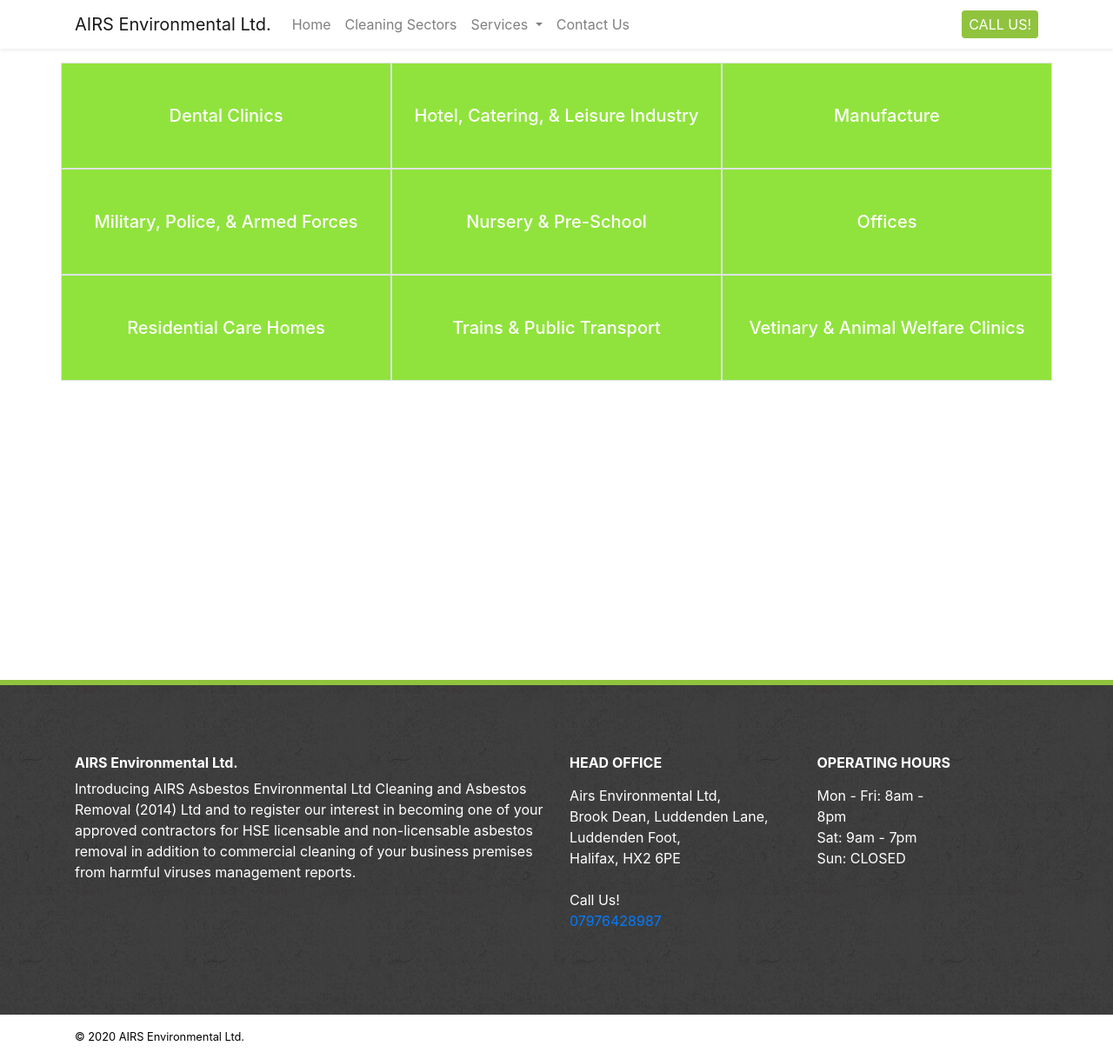
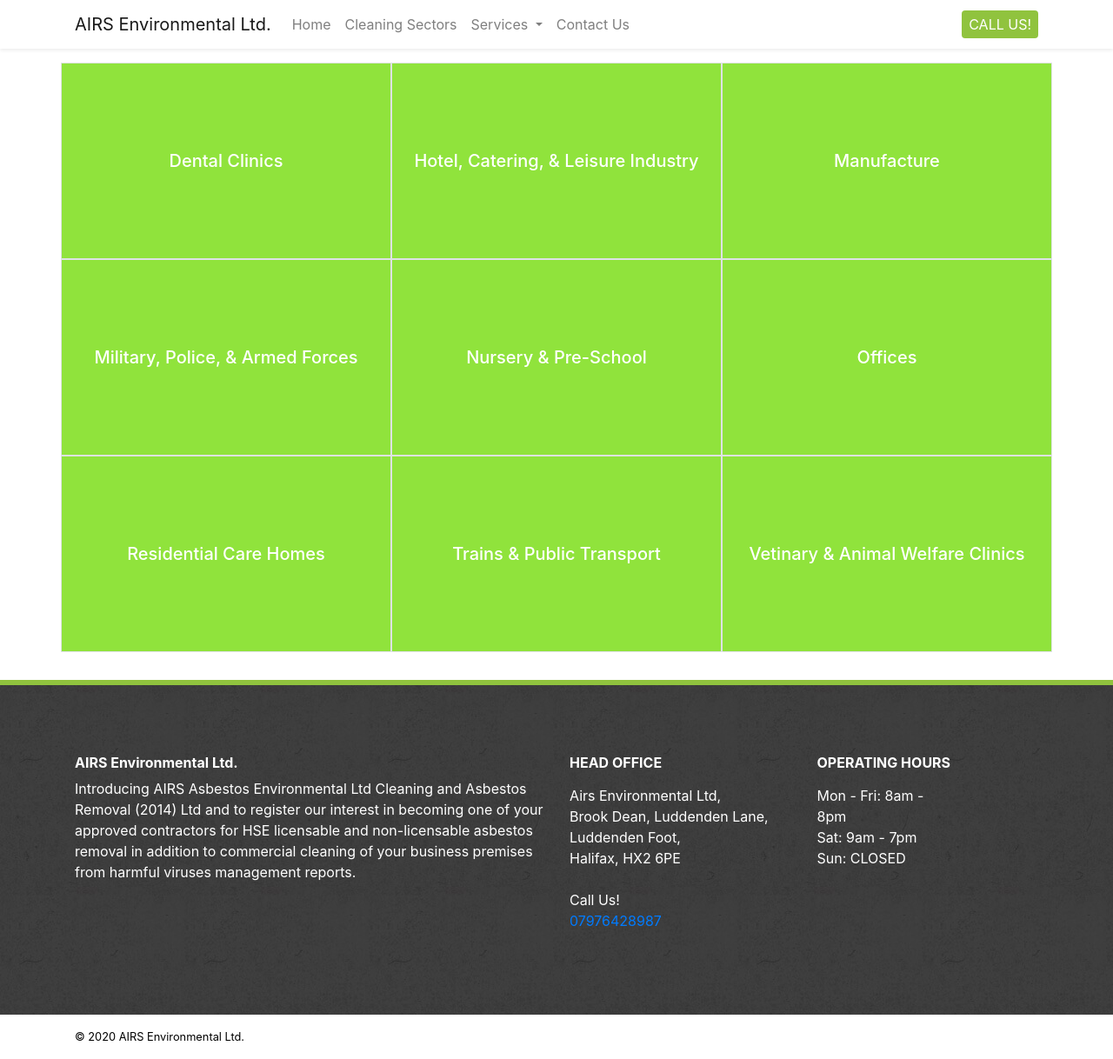
Before and after one commit to adyanmuhammad/airs-2, a Jekyll site: the page built from pages/sectors/index.md, in a window 1280 px wide and 1218 px high. Shown: the whole window at 87% size. Built offline with Jekyll 4.4.1, drawn with Linux system fonts in a browser that asks for light colours; nearby versions of some CDN libraries.

Commit message:
Add files via upload

```diff
--- a/pages/sectors/index.md
+++ b/pages/sectors/index.md
@@ -5,63 +5,63 @@ permalink: /sectors/
 ---
 
 <div class="row">
-  <div class="col-12 col-md-4 text-center border py-3 py-lg-5" style="background-color: #90e33c;">
+  <div class="col-12 col-md-4 text-center border" style="background-color: #90e33c; padding: 100px 0;">
     <h5 class="m-0 p-0">
       <a class="text-white" href="https://adyanmuhammad.github.io/airs-2/dental-clinics/">
         Dental Clinics
       </a>
     </h5>
   </div>
-  <div class="col-12 col-md-4 text-center border py-3 py-lg-5" style="background-color: #90e33c;">
+  <div class="col-12 col-md-4 text-center border" style="background-color: #90e33c; padding: 100px 0;">
     <h5 class="m-0 p-0">
       <a class="text-white" href="https://adyanmuhammad.github.io/airs-2/hotel-catering-and-leisure/">
         Hotel, Catering, & Leisure Industry
       </a>
     </h5>
   </div>
-  <div class="col-12 col-md-4 text-center border py-3 py-lg-5" style="background-color: #90e33c;">
+  <div class="col-12 col-md-4 text-center border" style="background-color: #90e33c; padding: 100px 0;">
     <h5 class="m-0 p-0">
       <a class="text-white" href="https://adyanmuhammad.github.io/airs-2/manufacture/">
         Manufacture
       </a>
     </h5>
   </div>
-  <div class="col-12 col-md-4 text-center border py-3 py-lg-5" style="background-color: #90e33c;">
+  <div class="col-12 col-md-4 text-center border" style="background-color: #90e33c; padding: 100px 0;">
     <h5 class="m-0 p-0">
       <a class="text-white" href="https://adyanmuhammad.github.io/airs-2/military-police-and-armed-forces/">
         Military, Police, & Armed Forces
       </a>
     </h5>
   </div>
-  <div class="col-12 col-md-4 text-center border py-3 py-lg-5" style="background-color: #90e33c;">
+  <div class="col-12 col-md-4 text-center border" style="background-color: #90e33c; padding: 100px 0;">
     <h5 class="m-0 p-0">
       <a class="text-white" href="https://adyanmuhammad.github.io/airs-2/nursery-and-pre-school/">
         Nursery & Pre-School
       </a>
     </h5>
   </div>
-  <div class="col-12 col-md-4 text-center border py-3 py-lg-5" style="background-color: #90e33c;">
+  <div class="col-12 col-md-4 text-center border" style="background-color: #90e33c; padding: 100px 0;">
     <h5 class="m-0 p-0">
       <a class="text-white" href="https://adyanmuhammad.github.io/airs-2/offices/">
         Offices
       </a>
     </h5>
   </div>
-  <div class="col-12 col-md-4 text-center border py-3 py-lg-5" style="background-color: #90e33c;">
+  <div class="col-12 col-md-4 text-center border" style="background-color: #90e33c; padding: 100px 0;">
     <h5 class="m-0 p-0">
       <a class="text-white" href="https://adyanmuhammad.github.io/airs-2/residential-care-homes/">
         Residential Care Homes
       </a>
     </h5>
   </div>
-  <div class="col-12 col-md-4 text-center border py-3 py-lg-5" style="background-color: #90e33c;">
+  <div class="col-12 col-md-4 text-center border" style="background-color: #90e33c; padding: 100px 0;">
     <h5 class="m-0 p-0">
       <a class="text-white" href="https://adyanmuhammad.github.io/airs-2/trains-and-public-transport/">
         Trains & Public Transport
       </a>
     </h5>
   </div>
-  <div class="col-12 col-md-4 text-center border py-3 py-lg-5" style="background-color: #90e33c;">
+  <div class="col-12 col-md-4 text-center border" style="background-color: #90e33c; padding: 100px 0;">
     <h5 class="m-0 p-0">
       <a class="text-white" href="https://adyanmuhammad.github.io/airs-2/vetinary-and-animal-welfare-clinics/">
         Vetinary & Animal Welfare Clinics
```
